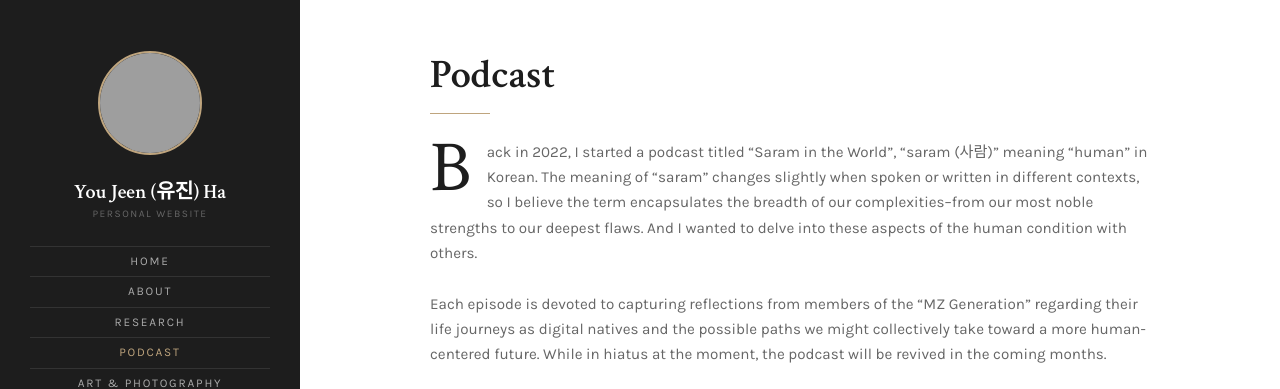
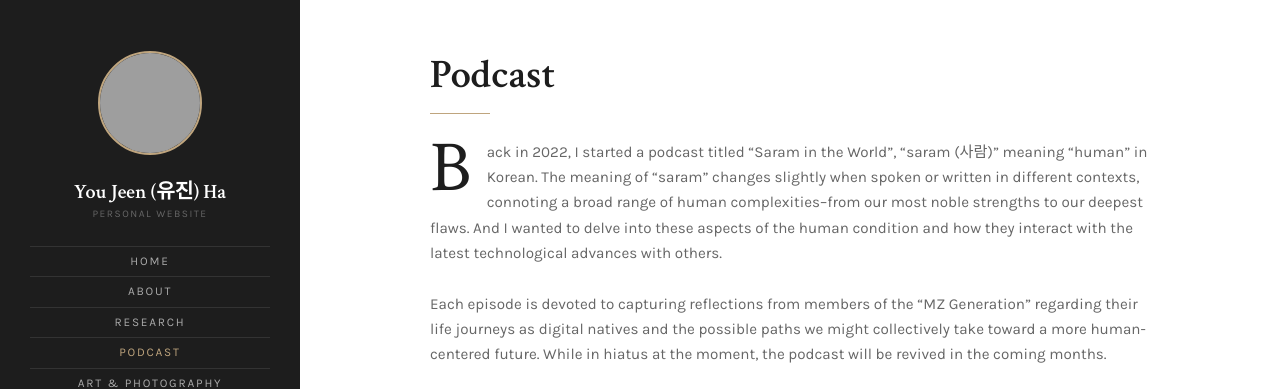
Before and after one commit to hyoujeen/hyoujeen.github.io, a Jekyll site: the page built from podcast.md, in a window 1280 px wide and 900 px high, cut to the strip 0-389 px from the top of the window. Built offline with Jekyll 4.4.1, drawn with Linux system fonts in a browser that asks for light colours; grey boxes are pictures that could not be loaded.

Commit message:
Update podcast.md

```diff
--- a/podcast.md
+++ b/podcast.md
@@ -4,7 +4,7 @@ title: Podcast
 
 ---
 
-Back in 2022, I started a podcast titled "Saram in the World", "saram (사람)" meaning "human" in Korean. The meaning of "saram" changes slightly when spoken or written in different contexts, so I believe the term encapsulates the breadth of our complexities--from our most noble strengths to our deepest flaws. And I wanted to delve into these aspects of the human condition with others.
+Back in 2022, I started a podcast titled "Saram in the World", "saram (사람)" meaning "human" in Korean. The meaning of "saram" changes slightly when spoken or written in different contexts, connoting a broad range of human complexities--from our most noble strengths to our deepest flaws. And I wanted to delve into these aspects of the human condition and how they interact with the latest technological advances with others.
 
 Each episode is devoted to capturing reflections from members of the  "MZ Generation" regarding their life journeys as digital natives and the possible paths we might collectively take toward a more human-centered future. While in hiatus at the moment, the podcast will be revived in the coming months.
 
```
